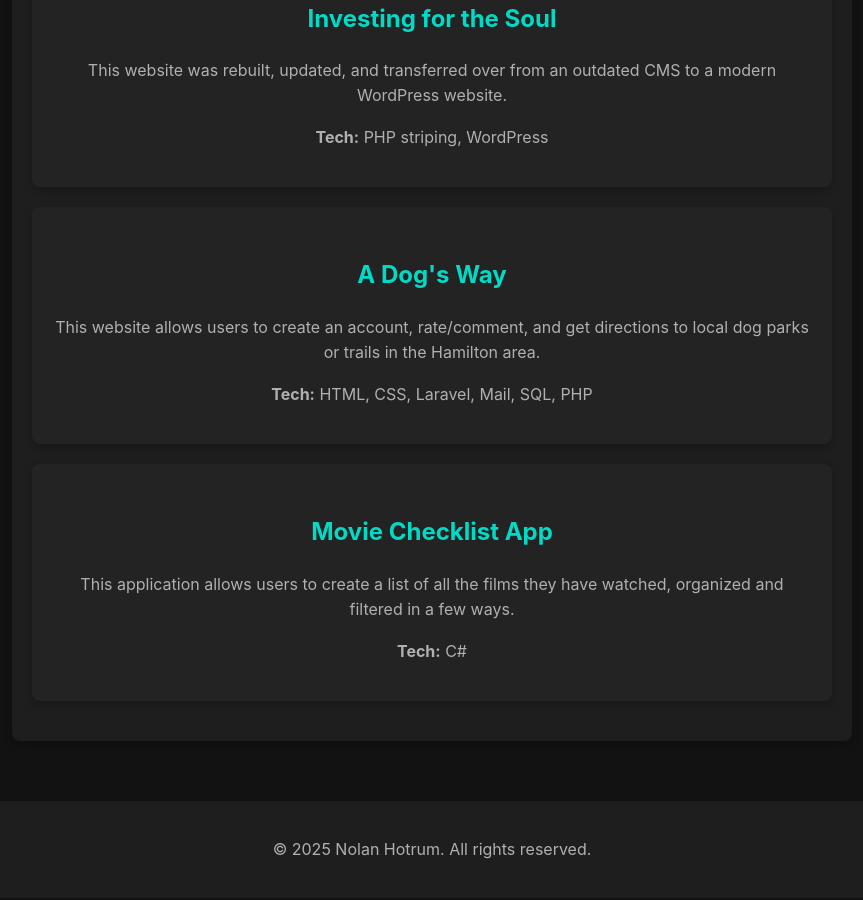
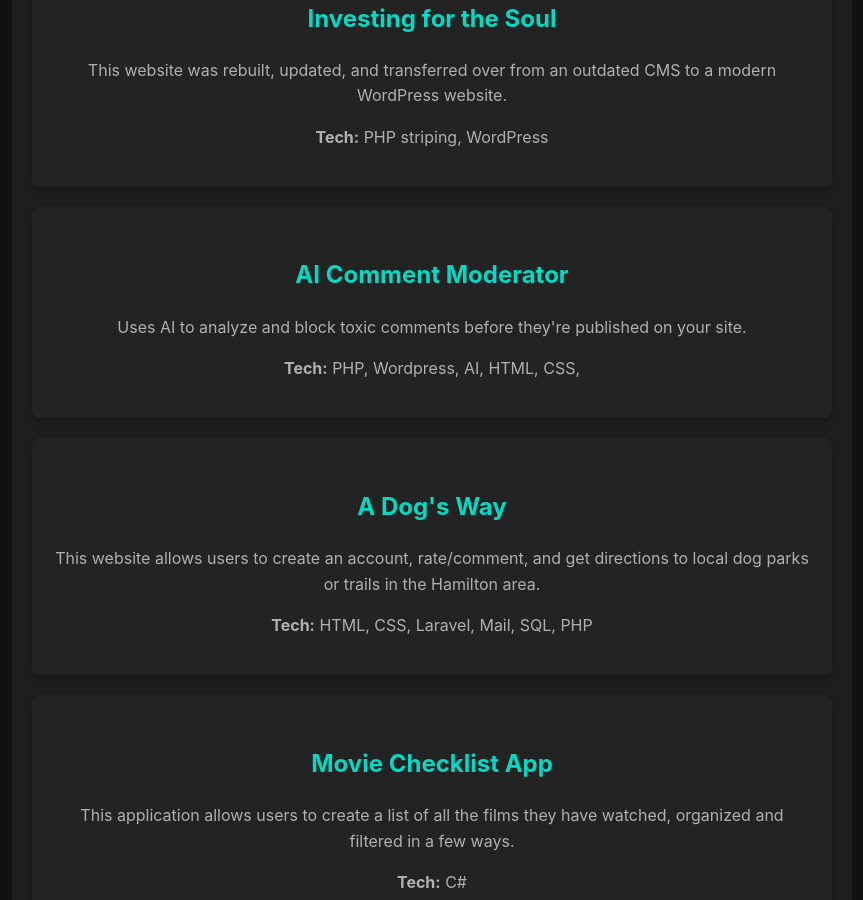
Before and after one commit to nolanhotrum/nolanhotrum.github.io, a Jekyll site: the page built from index.md, in a window 1280 px wide and 900 px high, scrolled down 459 px. Shown: the whole window, without its empty margins (208-1071 px from the left). Built offline with Jekyll 4.4.1, drawn with Linux system fonts in a browser that asks for light colours.

Commit message:
Update default.html
Added ai wordpress project

```diff
--- a/_layouts/default.html
+++ b/_layouts/default.html
@@ -27,6 +27,12 @@
       </div>
 
       <div class="project">
+        <h2><a href="https://github.com/nolanhotrum/ai-moderator" target="_blank">AI Comment Moderator</a></h2>
+        <p>Uses AI to analyze and block toxic comments before they're published on your site.</p>
+        <p><strong>Tech:</strong> PHP, Wordpress, AI, HTML, CSS, </p>
+      </div>
+
+      <div class="project">
         <h2><a href="https://github.com/nolanhotrum/capstone" target="_blank">A Dog's Way</a></h2>
         <p>This website allows users to create an account, rate/comment, and get directions to local dog parks or trails in the Hamilton area.</p>
         <p><strong>Tech:</strong> HTML, CSS, Laravel, Mail, SQL, PHP</p>
```
